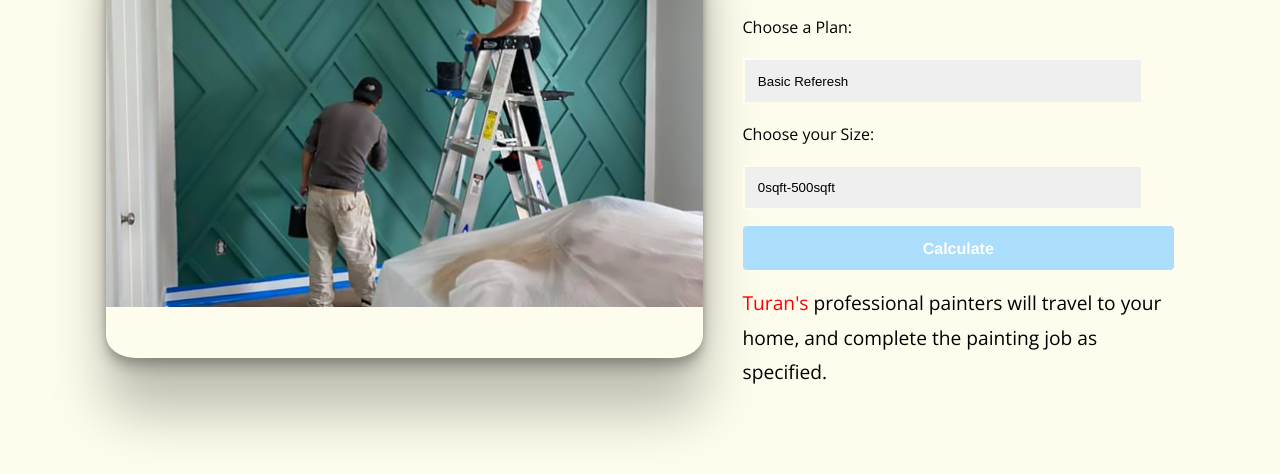
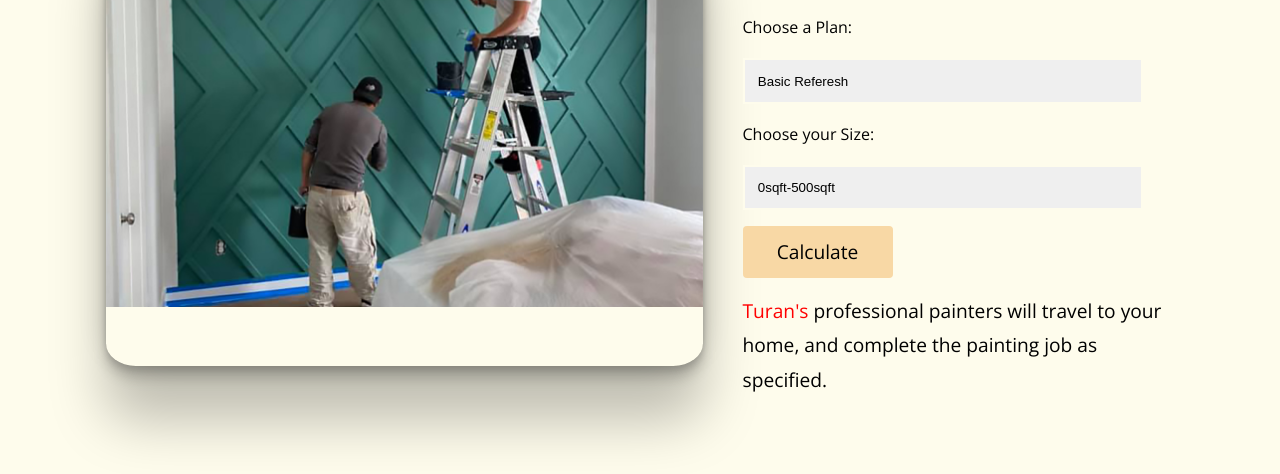
Before and after one commit to m0shaik/turan-painting, a plain HTML site: page services/index.html in a window 1280 px wide. Shown: the part 326-800 px from the top of the page. Drawn offline with nearby package versions, Linux system fonts and the light colour scheme; a web font is replaced by a local one.

Commit message:
fixed buttons and footer spacing

```diff
--- a/styles/components.css
+++ b/styles/components.css
@@ -1,5 +1,27 @@
 
 /* buttons and icons and smaller reusable bits here */
+
+	button {
+		max-width: 150px;
+
+		  background-color: var(--secondary-color);
+		  border-radius: 4px;
+		  border-style: none;
+		  color: var(--ink);
+		  cursor: pointer;
+		  padding: 9px 20px 8px;
+		  position: relative;
+		  width: 100%;
+		}
+
+	button:hover,
+	button:focus {
+	  opacity: .75;
+	}
+
+	}
+
+
 
 
 .glide__arrow{
--- a/styles/site.css
+++ b/styles/site.css
@@ -295,13 +295,22 @@ footer{
 	}
 
 	.footer-links nav{
+
+		h3{
+			margin-bottom:var(--space-xl) ;
+		}
+
+		a{
+			margin-left: var(--space-s);
+		}
 		display: grid;
-		gap: var(--space-m);
+		gap: var(--space-xs);
 		margin-bottom: var(--space-l);
 	}
 
 	.copyright{
 		p{
+			margin-top: var(--space-xl);
 			font-size: 14px;
 			text-align: center;
 		}
@@ -372,42 +381,7 @@ footer{
 
 	}
 
-	button {
-		max-width: 100px;
 
-		  background-color: var(--tertiary-color);
-		  border-radius: 4px;
-		  border-style: none;
-		  box-sizing: border-box;
-		  color: #fff;
-		  cursor: pointer;
-		  display: inline-block;
-		  font-family: "Farfetch Basis","Helvetica Neue",Arial,sans-serif;
-		  font-size: 16px;
-		  font-weight: 700;
-		  line-height: 1.5;
-		  margin: 0;
-		  max-width: none;
-		  min-height: 44px;
-		  min-width: 10px;
-		  outline: none;
-		  overflow: hidden;
-		  padding: 9px 20px 8px;
-		  position: relative;
-		  text-align: center;
-		  text-transform: none;
-		  user-select: none;
-		  -webkit-user-select: none;
-		  touch-action: manipulation;
-		  width: 100%;
-		}
-
-	button:hover,
-	button:focus {
-	  opacity: .75;
-	}
-
-	}
 
 	select {
   	padding: 1em 1em;
```
